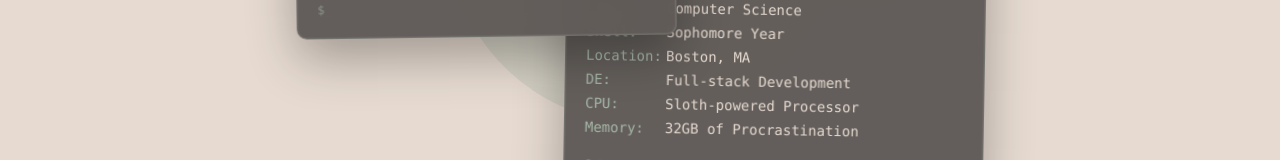
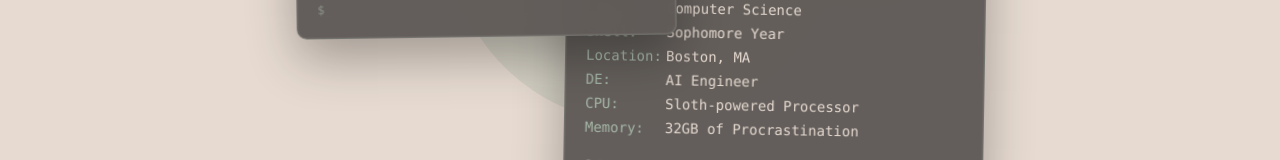
Before and after one commit to SlothfulDreams/slfd.dev, a Next.js app: page / in a window 1280 px wide. Shown: the part 490-650 px from the top of the page. Built offline with nearby package versions, Linux system fonts and the light colour scheme.

Commit message:
small updates

```diff
--- a/src/app/page.tsx
+++ b/src/app/page.tsx
@@ -171,9 +171,7 @@ export default function Home() {
                   <span style={{ color: "#A7B7A7", minWidth: "60px" }}>
                     DE:
                   </span>
-                  <span style={{ color: "#E7DBD1" }}>
-                    Full-stack Development
-                  </span>
+                  <span style={{ color: "#E7DBD1" }}>AI Engineer</span>
                 </div>
                 <div className="flex">
                   <span style={{ color: "#A7B7A7", minWidth: "60px" }}>
@@ -426,9 +424,7 @@ export default function Home() {
                       >
                         DE:
                       </span>
-                      <span style={{ color: "#E7DBD1" }}>
-                        Full-stack Development
-                      </span>
+                      <span style={{ color: "#E7DBD1" }}>AI Engineer</span>
                     </div>
                     <div className="flex">
                       <span
```
Also changed, not shown: 2 other files (tests, documents, lock files or other folders).
